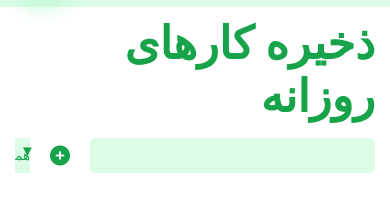
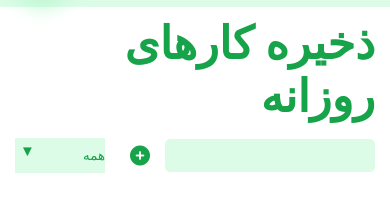
Before and after one commit to shahram02/todo-list-javaScript, a plain HTML site: page index.html in a window 390 px wide. Shown: the part 93-304 px from the top of the page. Drawn offline with Linux system fonts and the light colour scheme; a web font is replaced by a local one.

Commit message:
do somthing work to responsive project

```diff
--- a/css/style.css
+++ b/css/style.css
@@ -158,6 +158,9 @@ body {
   justify-content: center;
   max-width: 650px;
 }
+ .todo .text-todo{
+  flex: 1;
+ }
 
 .todo .header__todo {
   width: 100%;
@@ -169,6 +172,7 @@ body {
   color: var(--primary-color);
 }
 
+
 .todo .form-container {
   width: 100%;
 }
@@ -176,8 +180,9 @@ body {
 .todo .form-container form {
   display: flex;
   width: 100%;
+  height: 3.5rem;
+  gap: 1rem;
   justify-content: space-between;
-  height: 3.5rem;
 }
 
 .todo .form-container form .todo-input {
@@ -187,6 +192,7 @@ body {
   border-radius: 5px;
   color: var(--primary-color);
   background-color: var(--bgc-header);
+  width: 100%;
 }
 .todo .form-container form .todo-input:focus {
   border: 2px solid var(--primary-color);
@@ -195,13 +201,14 @@ body {
   color: var(--primary-color);
   transition: var(--main-transition);
   width: 50px;
+  min-width: 30px;
   display: flex;
   justify-content: center;
   align-items: center;
   font-size: 2rem;
   border-radius: 4px;
-  margin: 0 0.5rem;
   background: none;
+  height: 100%;
 }
 .todo .form-container form .todo-button:hover {
   background-color: var(--primary-color);
@@ -209,10 +216,17 @@ body {
 }
 
 .todo .form-container .input-container {
-  width: 100%;
   display: flex;
-  justify-content: center;
+  align-items: center;
+  justify-content: space-between;
+  width: 70% ;
+  flex: 1;
 }
+
+.todo .form-container .search-container{
+  width: 25%;
+}
+
 
 .todos-container .todo {
   display: flex;
@@ -259,21 +273,22 @@ body {
   color: var(--primary-color);
 }
 
-.input-container .filter-todos {
+.search-container .filter-todos {
   appearance: none;
-  width: 100%;
   padding: 1rem;
   color: var(--primary-color);
   background-color: var(--bgc-header);
   cursor: pointer;
   padding: 0.5rem 0;
+  width: 100%;
+  height: 100%;
 }
 
-.selected.input-container {
+.selected.search-container {
   position: relative;
 }
 
-.selected.input-container::after {
+.selected.search-container::after {
   content: " \25bc";
   top: 0;
   left: 0;
--- a/index.html
+++ b/index.html
@@ -56,7 +56,7 @@
               <i class="fa-solid fa-circle-plus"></i>
             </button>
           </div>
-          <div class="input-container selected">
+          <div class="search-container selected">
             <select name="todos" class="filter-todos">
               <option value="all">همه</option>
               <option value="completed">تکمیل شده</option>
--- a/js/index.js
+++ b/js/index.js
@@ -21,7 +21,7 @@ function addTodo() {
     const todo = document.createElement("div");
     todo.classList.add("todo");
     todo.innerHTML = `
-      <li>
+      <li class="text-todo">
       ${todoInput.value.substring(0, MaxLength)}
       ${todoInput.value.length > MaxLength ? "..." : ""}
       </li>
```
